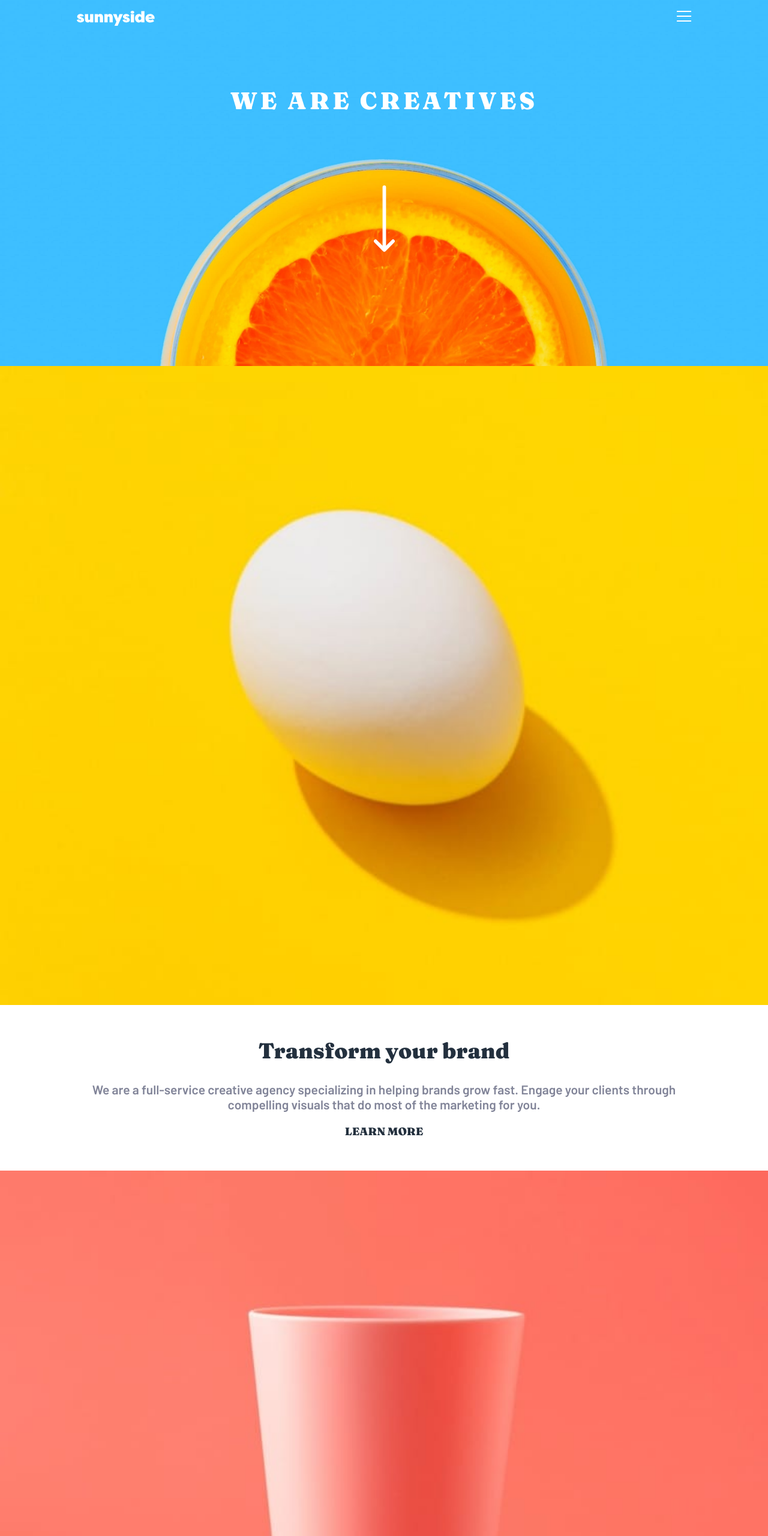
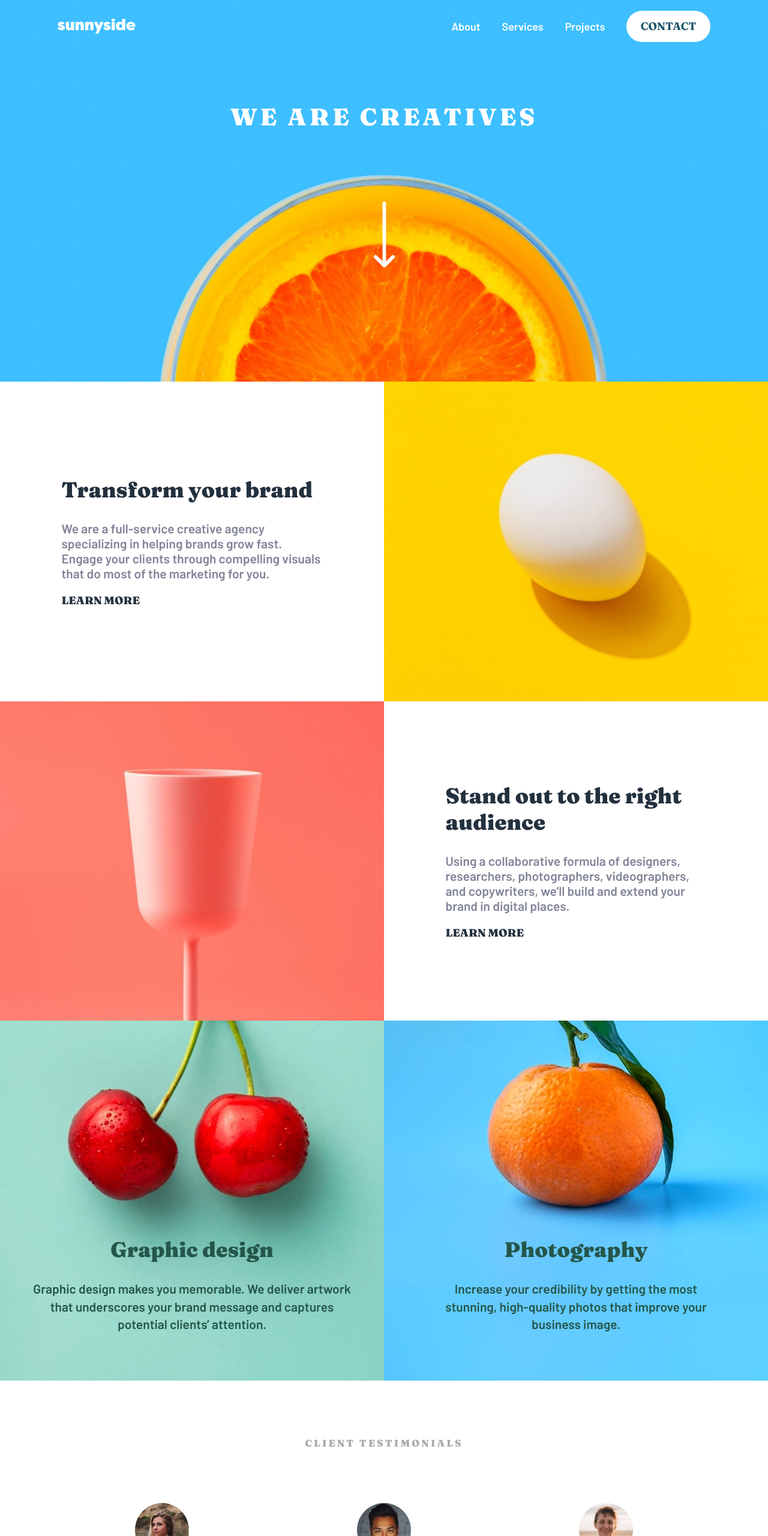
Before and after one commit to erict-tinaza/frontendmentor-sunnyside-agency-landing-page, a plain HTML site: page index.html in a window 1280 px wide. Shown: the top 2560 px of the page at 60% size. Drawn offline with Linux system fonts and the light colour scheme.

Commit message:
Modify and finish the desktop design

```diff
--- a/css/style.css
+++ b/css/style.css
@@ -94,7 +94,7 @@ header h1 {
   display: flex;
   flex-direction: column;
 }
-.jc_space-between{
+.jc_space-between {
   justify-content: space-between;
 }
 .modal__wrapper {
@@ -102,6 +102,7 @@ header h1 {
 }
 .nav__modal-triangle {
   position: absolute;
+  top: 0.8em;
   z-index: 3;
   right: 0;
   margin-left: auto;
@@ -121,10 +122,10 @@ header h1 {
   background-color: var(--White);
   padding: 2em 0;
   width: 100%;
-  top: 1.9em;
+  top: 2.3em;
   z-index: 1;
 }
-.hidden{
+.hidden {
   display: none;
 }
 .nav__item + .nav__item {
@@ -133,27 +134,32 @@ header h1 {
 .nav__item-link {
   color: var(--Grayish-blue);
 }
-.nav__item-link:hover{
-  animation: shake 0.82s cubic-bezier(.36,.07,.19,.97) both;
+.nav__item-link:hover {
+  animation: shake 0.82s cubic-bezier(0.36, 0.07, 0.19, 0.97) both;
   transform: translate3d(0, 0, 0);
   backface-visibility: hidden;
   perspective: 1000px;
 }
 
 @keyframes shake {
-  10%, 90% {
+  10%,
+  90% {
     transform: translate3d(-1px, 0, 0);
   }
 
-  20%, 80% {
+  20%,
+  80% {
     transform: translate3d(2px, 0, 0);
   }
 
-  30%, 50%, 70% {
+  30%,
+  50%,
+  70% {
     transform: translate3d(-4px, 0, 0);
   }
 
-  40%, 60% {
+  40%,
+  60% {
     transform: translate3d(4px, 0, 0);
   }
 }
@@ -163,14 +169,19 @@ header h1 {
 .contact__btn {
   color: var(--Dark-blue);
   background-color: var(--Yellow);
-  padding: 1em 2em;
+  padding: 0.8em 1.3em;
   border-radius: 2em;
+  text-transform: uppercase;
+  font-family: "Fraunces", serif;
   -webkit-border-radius: 2em;
   -moz-border-radius: 2em;
   -ms-border-radius: 2em;
   -o-border-radius: 2em;
 }
-
+.contact__btn:hover {
+  background-color: hsla(0, 0%, 100%, 0.342);
+  color: var(--White);
+}
 .logo {
   width: 130px;
 }
@@ -184,42 +195,49 @@ header h1 {
 .arrow__down-wrapper img {
   width: 3.5rem;
 }
-.arrow__down-img{
-    -webkit-animation: mover 1s infinite  alternate;
-    animation: mover 1s infinite  alternate;
+.arrow__down-img {
+  -webkit-animation: mover 1s infinite alternate;
+  animation: mover 1s infinite alternate;
 }
 img.vert-move {
-    -webkit-animation: mover 1s infinite  alternate;
-    animation: mover 1s infinite  alternate;
+  -webkit-animation: mover 1s infinite alternate;
+  animation: mover 1s infinite alternate;
 }
 @-webkit-keyframes mover {
-    0% { transform: translateY(0); }
-    100% { transform: translateY(-10px); }
+  0% {
+    transform: translateY(0);
+  }
+  100% {
+    transform: translateY(-10px);
+  }
 }
 @keyframes mover {
-    0% { transform: translateY(0); }
-    100% { transform: translateY(-10px); }
+  0% {
+    transform: translateY(0);
+  }
+  100% {
+    transform: translateY(-10px);
+  }
 }
 
-
-.main__transform,
-.main__stand-out {
+.main__transform-text,
+.main__standout-text {
   padding: 3em 0;
   text-align: center;
 }
-.main__transform h2,
-.main__stand-out h2 {
+.main__transform-text h2,
+.main__standout-text h2 {
   font-size: 3.6rem;
   color: var(--Very-dark-desaturated-blue);
 }
-.main__transform p,
-.main__stand-out p {
+.main__transform-text p,
+.main__standout-text p {
   color: var(--Dark-grayish-blue);
   margin-bottom: 1em;
   font-size: 2.1rem;
 }
-.main__transform a,
-.main__stand-out a {
+.main__transform-text a,
+.main__standout-text a {
   color: var(--Very-dark-desaturated-blue);
   font-size: 1.8rem;
   font-family: "Fraunces", serif;
@@ -317,7 +335,7 @@ img.vert-move {
 }
 footer {
   background-color: #87dbc7;
-  padding: 2em 0;
+  padding: 4em 0;
 }
 .footer__logo {
   width: 15rem;
@@ -351,7 +369,157 @@ footer {
   header {
     background-image: url("../images/desktop/image-header.jpg");
   }
+
   .container {
-    width: 80%;
+    width: 85%;
+  }
+  .hidden {
+    display: contents;
+  }
+  .nav__modal-triangle {
+    display: none;
+    width: 0;
+    margin: 0;
+  }
+  .hamburger__menu {
+    display: none;
+  }
+  .nav__modal {
+    background-color: transparent;
+    padding: 0;
+    margin: 0;
+    position: static;
+  }
+  .nav__item-link {
+    color: var(--White);
+  }
+  .nav__list {
+    flex-direction: row;
+    flex-grow: 2;
+  }
+
+  .nav__item + .nav__item {
+    margin: 0;
+    margin-left: 2em;
+  }
+  .nav__wrapper {
+    display: flex;
+    justify-content: space-between;
+    align-items: center;
+  }
+  .contact__btn {
+    background-color: var(--White);
+    color: var(--Dark-blue);
+  }
+  .main__transform {
+    margin: 0 auto;
+    max-width: 1400px;
+  }
+  .main__standout {
+    margin: 0 auto;
+    max-width: 1400px;
+  }
+  .img__gallery div{
+    display: block;
+    width: 50%;
+  }
+  /* .main__transform-img {
+    width: 100%;
+    max-width: 720px;
+    max-height: 600px;
+    background-image: url("../images/desktop/image-transform.jpg");
+    background-size: cover;
+    background-position: center;
+  }
+
+  .main__standout-img {
+    outline: 1px solid red;
+    width: 100%;
+    max-width: 720px;
+    max-height: 600px;
+    background-image: url("../images/desktop/image-stand-out.jpg");
+    background-size: cover;
+    background-position: center;
+  }
+    .main__standout-img img {
+
+    visibility:hidden;
+    width: 100%;
+  } */
+}
+
+@media (min-width: 900px) {
+  .main__transform,
+  .main__standout {
+    display: flex;
+    flex-direction: row-reverse;
+  }
+  .main__transform-text,
+  .main__standout-text {
+    display: flex;
+    flex-direction: column;
+    justify-content: center;
+    padding: 8%;
+    text-align: left;
+    width: 84%;
+  }
+  .main__transform img,
+  .main__standout img {
+    width: 50%;
+  }
+  .main__standout {
+    flex-direction: row;
+  }
+  .design__photography {
+    display: flex;
+  }
+  .great__design-img img,
+  .photography__img img {
+    display: none;
+  }
+
+  .great__design,
+  .photography {
+    background-image: url("../images/desktop/image-graphic-design.jpg");
+    min-height: 600px;
+    width: 100%;
+    background-size: cover;
+    background-position: center;
+  }
+  .photography {
+    background-image: url("../images/desktop/image-photography.jpg");
+  }
+  .great__design-text,
+  .photography__text {
+    bottom: 8rem;
+  }
+  .testimonials__wrapper {
+    display: flex;
+    justify-content: space-between;
+  }
+  .client__testimonials {
+    width: 32%;
+  }
+  .img__gallery div {
+    display: flex;
+
+    width: 50%;
+  }
+  .img__gallery div img{
+    width: 50%;
+    flex-wrap: wrap;
+    max-width: 1400px;
+  }
+  .milk-bottles {
+    content: url("../images/desktop/image-gallery-milkbottles.jpg");
+  }
+  .ice_cream-cone {
+    content: url("../images/desktop/image-gallery-cone.jpg");
+  }
+  .orange {
+    content: url("../images/desktop/image-gallery-orange.jpg");
+  }
+  .sugar_cubes {
+    content: url("../images/desktop/image-gallery-sugarcubes.jpg");
   }
 }
--- a/index.html
+++ b/index.html
@@ -29,6 +29,7 @@
   <body>
     <header>
       <div class="container">
+        <div class="nav__wrapper">
           <div class="flex jc_space-between">
             <a href="#" class="logo">
               <img src="./images/logo.svg" alt="" />
@@ -58,44 +59,57 @@
               </div>
             </div>
           </nav>
+        </div>
         <h1>We are creatives</h1>
         <div class="arrow__down-wrapper">
-          <img class="arrow__down-img vert-move" src="./images/icon-arrow-down.svg" alt="" />
+          <img
+            class="arrow__down-img vert-move"
+            src="./images/icon-arrow-down.svg"
+            alt=""
+          />
         </div>
       </div>
     </header>
 
     <main>
+      <div class="main__transform">
         <img
           src="./images/mobile/image-transform.jpg"
           alt="An egg in yellow background"
         />
-      <div class="container main__transform">
+
+        <div class="container main__transform-text">
           <h2>Transform your brand</h2>
           <p>
             We are a full-service creative agency specializing in helping brands
-          grow fast. Engage your clients through compelling visuals that do most
-          of the marketing for you.
+            grow fast. Engage your clients through compelling visuals that do
+            most of the marketing for you.
           </p>
           <a href="#">Learn more </a>
         </div>
+      </div>
+      <div class="main__standout">
         <img
           src="./images/mobile/image-stand-out.jpg"
           alt="a pink drinking glass"
         />
-      <div class="container main__stand-out">
+
+        <div class="container main__standout-text">
           <h2>Stand out to the right audience</h2>
           <p>
             Using a collaborative formula of designers, researchers,
-          photographers, videographers, and copywriters, we’ll build and extend
-          your brand in digital places.
+            photographers, videographers, and copywriters, we’ll build and
+            extend your brand in digital places.
           </p>
           <a href="#">Learn more </a>
+        </div>
       </div>
     </main>
     <section class="design__photography">
       <div class="great__design">
+        <div class="great__design-img">
           <img src="./images/mobile/image-graphic-design.jpg" alt="" />
+        </div>
         <div class="great__design-text container">
           <h2>Graphic design</h2>
           <p>
@@ -107,7 +121,9 @@
       </div>
 
       <div class="photography">
+        <div class="photography__img">
           <img src="./images/mobile/image-photography.jpg" alt="" />
+        </div>
         <div class="container photography__text">
           <h2>Photography</h2>
           <p>
@@ -121,6 +137,7 @@
     <section class="testimonials">
       <div class="container">
         <h2>Client testimonials</h2>
+        <div class="testimonials__wrapper">
           <div class="client__testimonials">
             <div class="profile__img">
               <img src="./images/image-emily.jpg" alt="" />
@@ -157,23 +174,29 @@
             <p class="client__job">Owner About Services Projects Contact</p>
           </div>
         </div>
+      </div>
     </section>
     <section class="img__gallery">
-      <div>
+      <div class>
         <img
+          class="milk-bottles"
           src="./images/mobile/image-gallery-milkbottles.jpg"
           alt="milk bottles"
         />
-        <img src="./images/mobile/image-gallery-cone.jpg" alt="cone" />
+        <img
+          class="ice_cream-cone"
+          src="./images/mobile/image-gallery-cone.jpg"
+          alt="ice cream cone"
+        />
       </div>
 
       <div>
-        <img
+        <img class="orange"
           src="./images/mobile/image-gallery-orange.jpg"
           alt="slice orange in a plate"
         />
 
-        <img
+        <img class="sugar_cubes"
           src="./images/mobile/image-gallery-sugar-cubes.jpg"
           alt="sugar cubes"
         />
```
Lines whose indentation alone changed are shown as unchanged.
